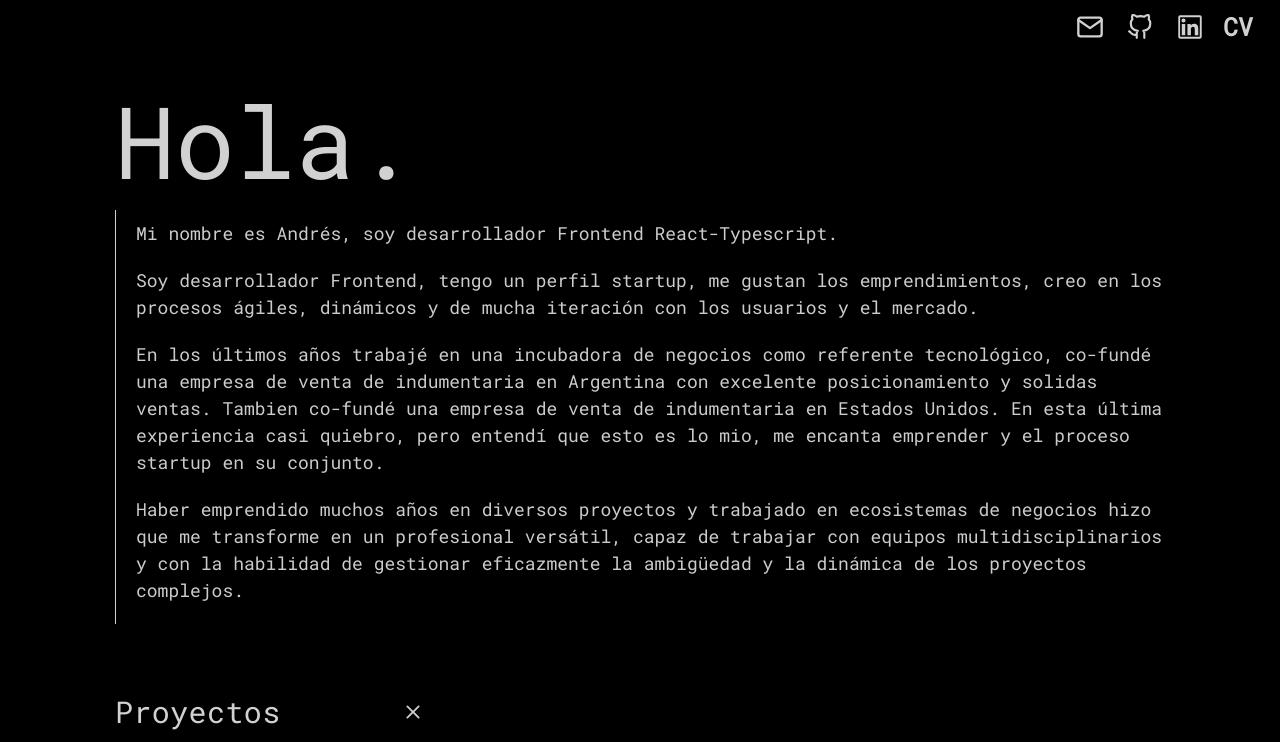
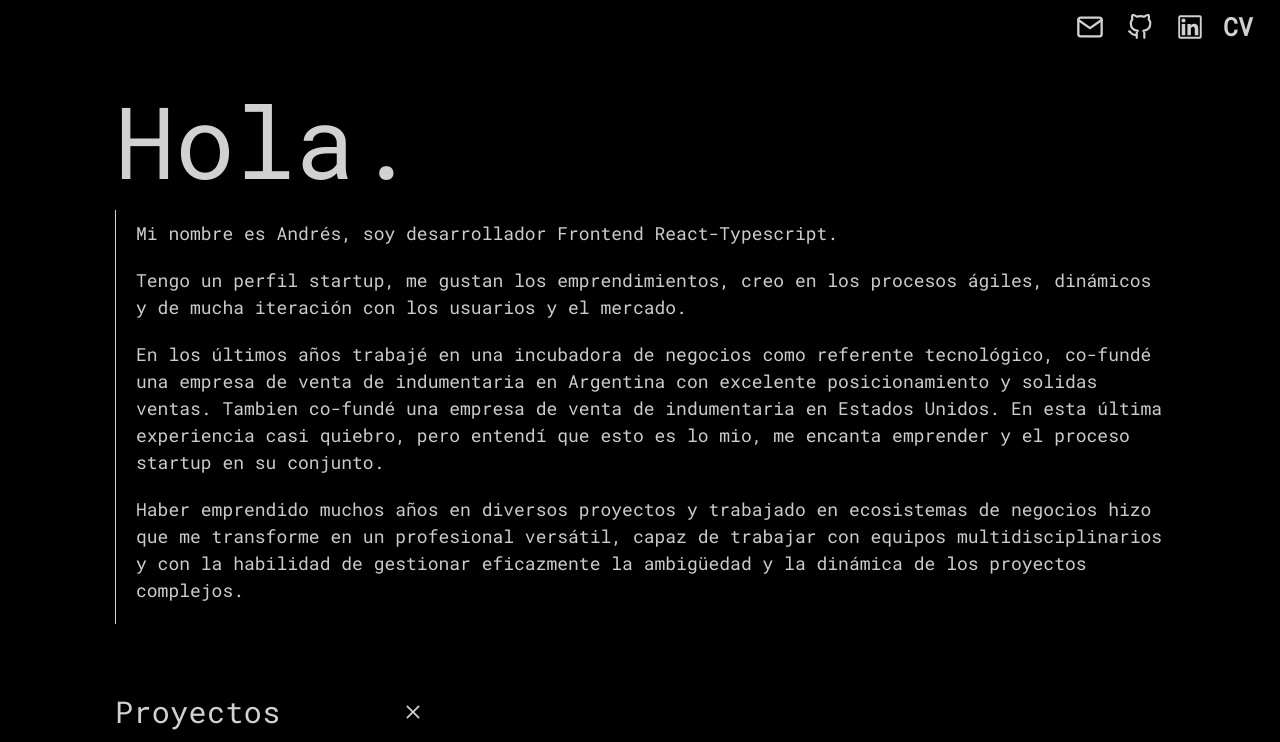
Before and after one commit to estebanaltamura/portfolio, a React (Create React App) app: page /home in a window 1280 px wide. Shown: the top 742 px of the page. Built offline with nearby package versions, Linux system fonts and the light colour scheme.

Commit message:
actualizacion

```diff
--- a/src/components/Welcome/Welcome.js
+++ b/src/components/Welcome/Welcome.js
@@ -9,9 +9,9 @@ export const Welcome = () => {
           Mi nombre es Andrés, soy desarrollador Frontend React-Typescript.
         </p>
         <p className='welcomeParagraphs'>
-          Soy desarrollador Frontend, tengo un perfil startup, me gustan los
-          emprendimientos, creo en los procesos ágiles, dinámicos y de mucha
-          iteración con los usuarios y el mercado.
+          Tengo un perfil startup, me gustan los emprendimientos, creo en los
+          procesos ágiles, dinámicos y de mucha iteración con los usuarios y el
+          mercado.
         </p>
         <p className='welcomeParagraphs'>
           En los últimos años trabajé en una incubadora de negocios como
```
